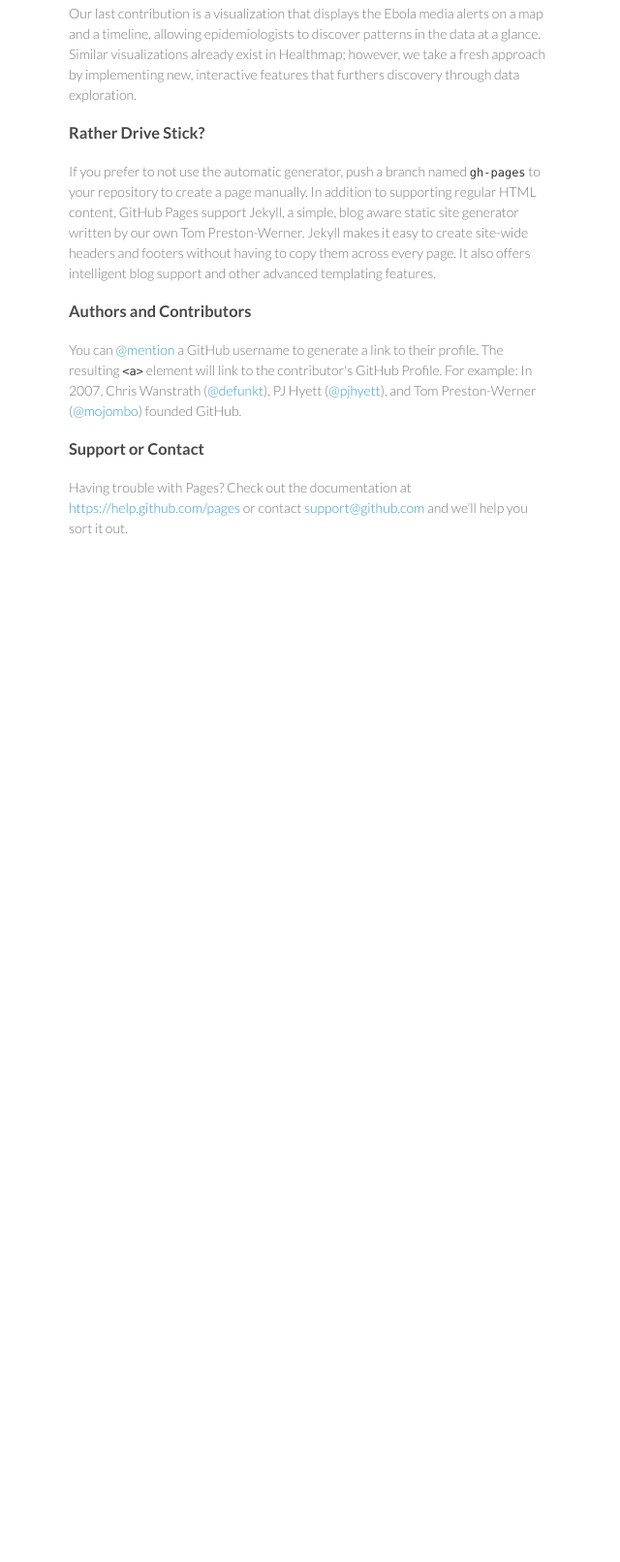
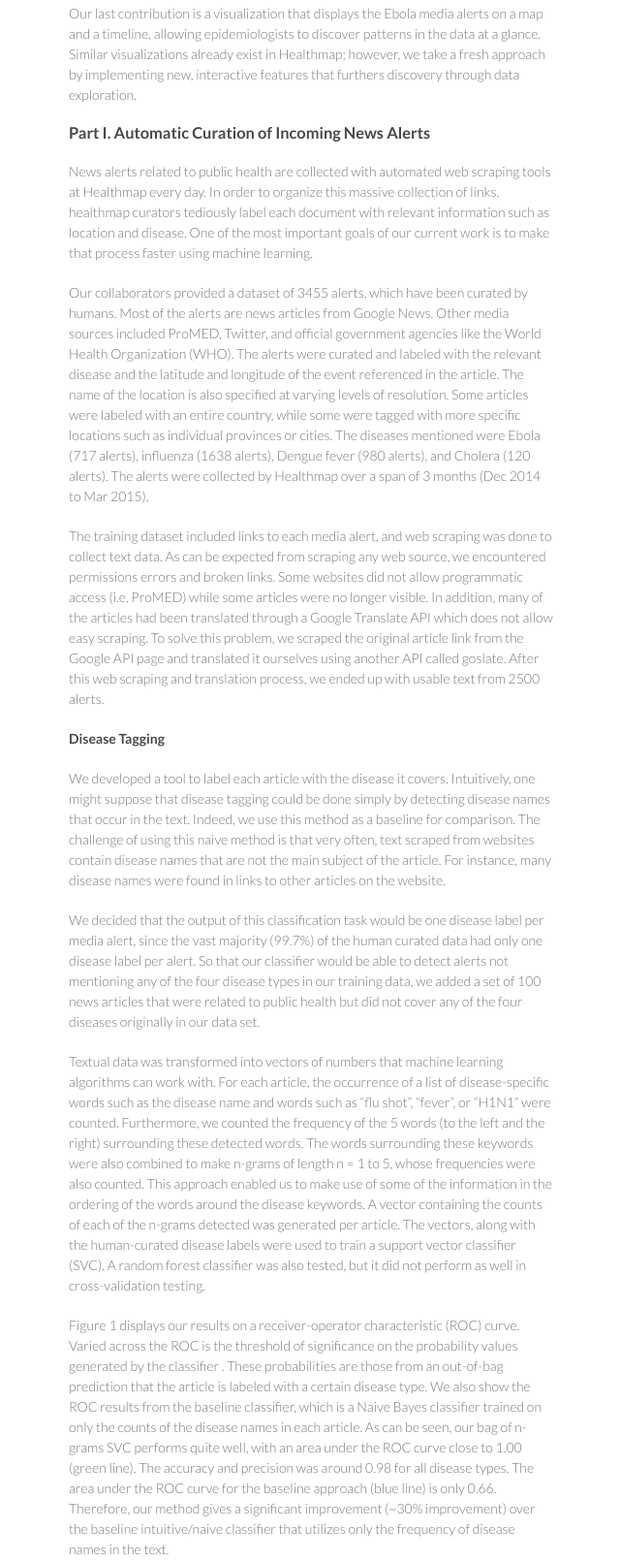
Before and after one commit to 72L/ac297r, a plain HTML site: page index.html in a window 1280 px wide. Shown: the part 1448-3059 px from the top of the page at 97% size, without its empty margins (499-1139 px from the left). Before the commit the page ends 2073 px from the top, so only its background shows below. Drawn offline with Linux system fonts and the light colour scheme.

Commit message:
test git

```diff
--- a/index.html
+++ b/index.html
@@ -52,9 +52,30 @@
 <p>Our last contribution is a visualization that displays the Ebola media alerts on a map and a timeline, allowing epidemiologists to discover patterns in the data at a glance. Similar visualizations already exist in Healthmap; however, we take a fresh approach by implementing new, interactive features that furthers discovery through data exploration.</p>
 
 <h3>
-<a id="rather-drive-stick" class="anchor" href="#rather-drive-stick" aria-hidden="true"><span class="octicon octicon-link"></span></a>Rather Drive Stick?</h3>
+<a id="rather-drive-stick" class="anchor" href="#rather-drive-stick" aria-hidden="true"><span class="octicon octicon-link"></span></a>Part I. Automatic Curation of Incoming News Alerts</h3>
 
-<p>If you prefer to not use the automatic generator, push a branch named <code>gh-pages</code> to your repository to create a page manually. In addition to supporting regular HTML content, GitHub Pages support Jekyll, a simple, blog aware static site generator written by our own Tom Preston-Werner. Jekyll makes it easy to create site-wide headers and footers without having to copy them across every page. It also offers intelligent blog support and other advanced templating features.</p>
+<p>News alerts related to public health are collected with automated web scraping tools at Healthmap every day. In order to organize this massive collection of links, healthmap curators tediously label each document with relevant information such as location and disease. One of the most important goals of our current work is to make that process faster using machine learning.</p>
+
+<p>Our collaborators provided a dataset of 3455 alerts, which have been curated by humans. Most of the alerts are news articles from Google News. Other media sources included ProMED, Twitter, and official government agencies like the World Health Organization (WHO). The alerts were curated and labeled with the relevant disease and the latitude and longitude of the event referenced in the article.  The name of the location is also specified at varying levels of resolution. Some articles were labeled with an entire country, while some were tagged with more specific locations such as individual provinces or cities. The diseases mentioned were Ebola (717 alerts), influenza (1638 alerts), Dengue fever (980 alerts), and Cholera (120  alerts). The alerts were collected by Healthmap over a span of 3 months (Dec 2014 to Mar 2015).</p>
+
+<p>The training dataset included links to each media alert, and web scraping was done to collect text data. As can be expected from scraping any web source, we encountered permissions errors and broken links. Some websites did not allow programmatic access (i.e. ProMED) while some articles were no longer visible. In addition, many of the articles had been translated through a Google Translate API which does not allow easy scraping. To solve this problem, we scraped the original article link from the Google API page and translated it ourselves using another API called goslate. After this web scraping and translation process, we ended up with usable text from 2500 alerts.</p>
+
+<h4>Disease Tagging</h4>
+
+<p>We developed a tool to label each article with the disease it covers. Intuitively, one might suppose that disease tagging could be done simply by detecting disease names that occur in the text. Indeed, we use this method as a baseline for comparison. The challenge of using this naive method is that very often, text scraped from websites contain disease names that are not the main subject of the article. For instance, many disease names were found in links to other articles on the website.</p>
+
+<p>We decided that the output of this classification task would be one disease label per media alert, since the vast majority (99.7%) of the human curated data had only one disease label per alert. So that our classifier would be able to detect alerts not mentioning any of the four disease types in our training data, we added a set of 100 news articles that were related to public health but did not cover any of the four diseases originally in our data set.</p>
+
+<p>Textual data was transformed into vectors of numbers that machine learning algorithms can work with. For each article, the occurrence of a list of disease-specific words such as the disease name and words such as “flu shot”, “fever”, or “H1N1” were counted. Furthermore, we counted the frequency of the 5 words (to the left and the right) surrounding these detected words. The words surrounding these keywords were also combined to make n-grams of length n = 1 to 5, whose frequencies were also counted. This approach enabled us to make use of some of the information in the ordering of the words around the disease keywords. A vector containing the counts of each of the n-grams detected was generated per article. The vectors, along with the human-curated disease labels were used to train a support vector classifier (SVC).  A random forest classifier was also tested, but it did not perform as well in cross-validation testing.</p>
+
+<p>Figure 1 displays our results on a receiver-operator characteristic (ROC) curve. Varied across the ROC is the threshold of significance on the probability values generated by the classifier . These probabilities are those from an out-of-bag prediction that the article is labeled with a certain disease type. We also show the ROC results from the baseline classifier, which is a Naive Bayes classifier trained on only the counts of the disease names in each article.  As can be seen, our bag of n-grams SVC performs quite well, with an area under the ROC curve close to 1.00 (green line). The accuracy and precision was around 0.98 for all disease types. The area under the ROC curve for the baseline approach (blue line) is only 0.66. Therefore, our method gives a significant improvement (~30% improvement) over the baseline intuitive/naive classifier that utilizes only the frequency of disease names in the text.</p>
+
+<p>
+
+
+
+
+
 
 <h3>
 <a id="authors-and-contributors" class="anchor" href="#authors-and-contributors" aria-hidden="true"><span class="octicon octicon-link"></span></a>Authors and Contributors</h3>
```
